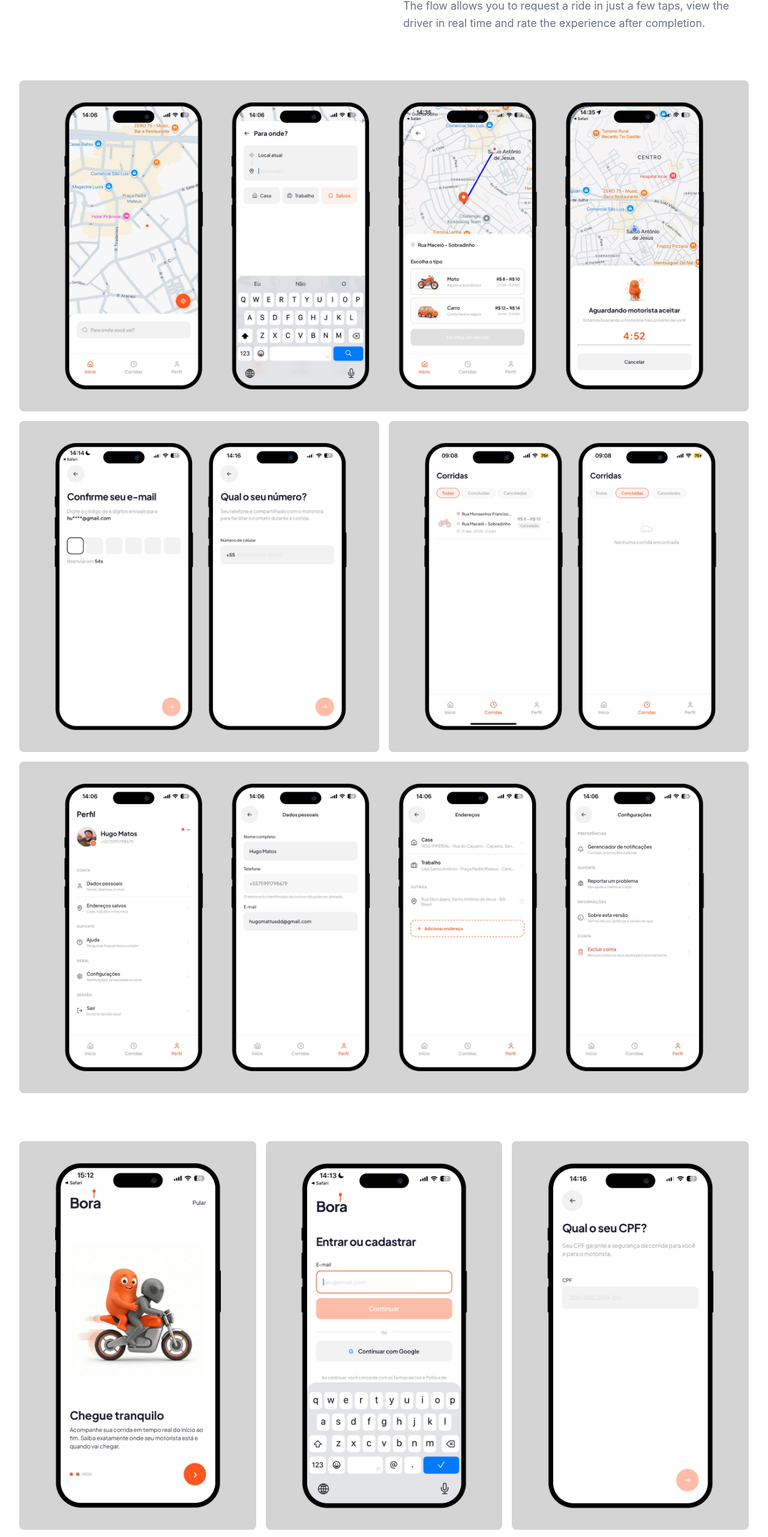
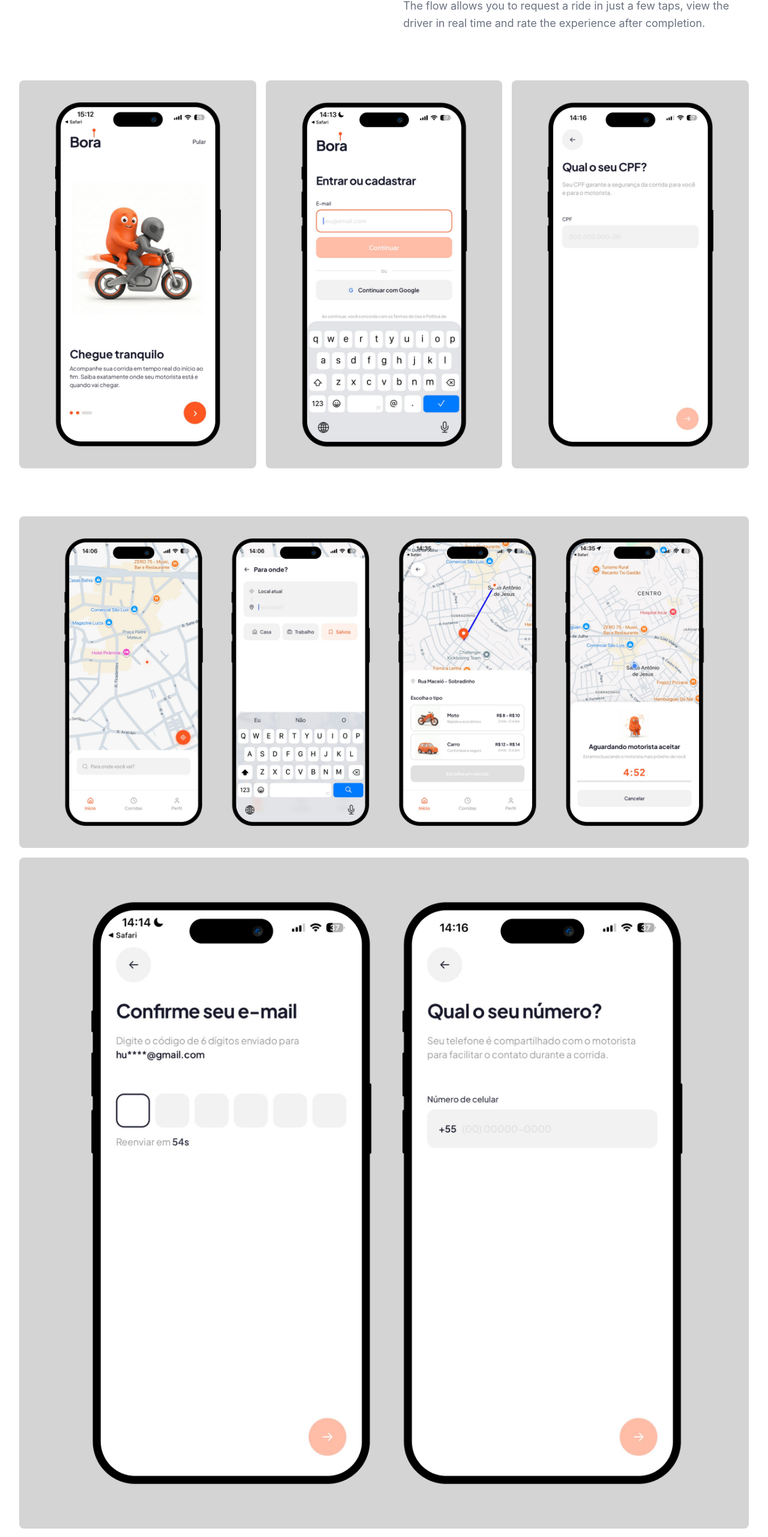
Before and after one commit to hugomattus/portfolio-app, a Next.js app: page /projects/Bora in a window 1280 px wide. Shown: the part 2459-5022 px from the top of the page at 60% size. Built offline with nearby package versions, Linux system fonts and the light colour scheme; a web font is replaced by a local one.

Commit message:
fix: update project layout for features section and adjust results display for improved consistency

```diff
--- a/app/globals.css
+++ b/app/globals.css
@@ -982,6 +982,11 @@ body.hero-animating {
     grid-template-columns: 1fr !important;
   }
 
+  [style*="gridTemplateColumns"] {
+    display: flex !important;
+    flex-direction: column !important;
+  }
+
   .project-grid-3col {
     display: flex !important;
     flex-direction: column !important;
--- a/app/projects/[slug]/page.tsx
+++ b/app/projects/[slug]/page.tsx
@@ -185,8 +185,17 @@ export default function ProjectPage() {
                 <img src={app.images.hero} alt={app.title} loading="lazy" style={{ width: '100%', height: '600px', objectFit: 'cover', borderRadius: '8px', marginTop: '80px' }} />
               )}
 
+              {app.images.features.some(img => img) && (
+                <div className="project-grid-3col" style={{ display: 'grid', gridTemplateColumns: 'repeat(3, 1fr)', gap: '16px', marginTop: '80px' }}>
+                  {app.images.features.map((img, index) => {
+                    const paths = getResponsiveImagePath(img);
+                    return img && <img key={index} srcSet={`${paths.mobile} 600w, ${paths.desktop} 1256w`} sizes="(max-width: 600px) 100vw, 100vw" src={paths.desktop} alt={`${app.title} Feature ${index + 1}`} loading="lazy" style={{ width: '100%', height: 'auto', borderRadius: '8px',  }} />;
+                  })}
+                </div>
+              )}
+
               {app.images.results.some(img => img) && (
-                <div style={{ display: 'grid', gridTemplateColumns: '1fr 1fr', gap: '16px', marginTop: '80px' }}>
+                <div style={{ display: 'flex', flexDirection: 'column', gap: '16px', marginTop: '80px' }}>
                   {(() => {
                     const paths0 = getResponsiveImagePath(app.images.results[0]);
                     return <img srcSet={`${paths0.mobile} 600w, ${paths0.desktop} 1256w`} sizes="(max-width: 600px) 100vw, 100vw" src={paths0.desktop} alt={`${app.title} Result 1`} loading="lazy" className="card-stack" style={{ width: '100%', height: 'auto', borderRadius: '8px', gridColumn: '1 / -1' }} />;
@@ -203,15 +212,6 @@ export default function ProjectPage() {
                     const paths3 = getResponsiveImagePath(app.images.results[3]);
                     return <img srcSet={`${paths3.mobile} 600w, ${paths3.desktop} 1256w`} sizes="(max-width: 600px) 100vw, 100vw" src={paths3.desktop} alt={`${app.title} Result 4`} loading="lazy" className="card-stack" style={{ width: '100%', height: 'auto', borderRadius: '8px', gridColumn: '1 / -1' }} />;
                   })()}
-                </div>
-              )}
-
-              {app.images.features.some(img => img) && (
-                <div className="project-grid-3col" style={{ display: 'grid', gridTemplateColumns: 'repeat(3, 1fr)', gap: '16px', marginTop: '80px' }}>
-                  {app.images.features.map((img, index) => {
-                    const paths = getResponsiveImagePath(img);
-                    return img && <img key={index} srcSet={`${paths.mobile} 600w, ${paths.desktop} 1256w`} sizes="(max-width: 600px) 100vw, 100vw" src={paths.desktop} alt={`${app.title} Feature ${index + 1}`} loading="lazy" style={{ width: '100%', height: 'auto', borderRadius: '8px',  }} />;
-                  })}
                 </div>
               )}
             </div>
```
